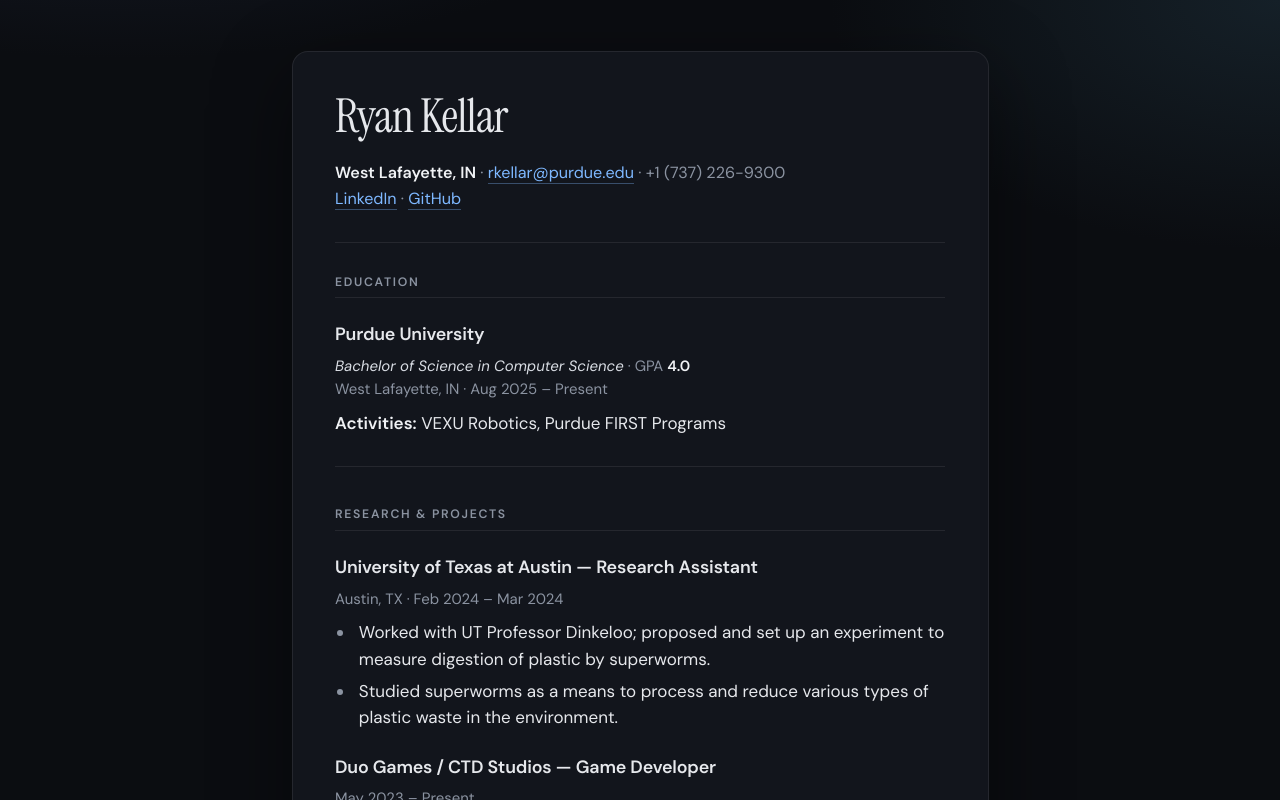
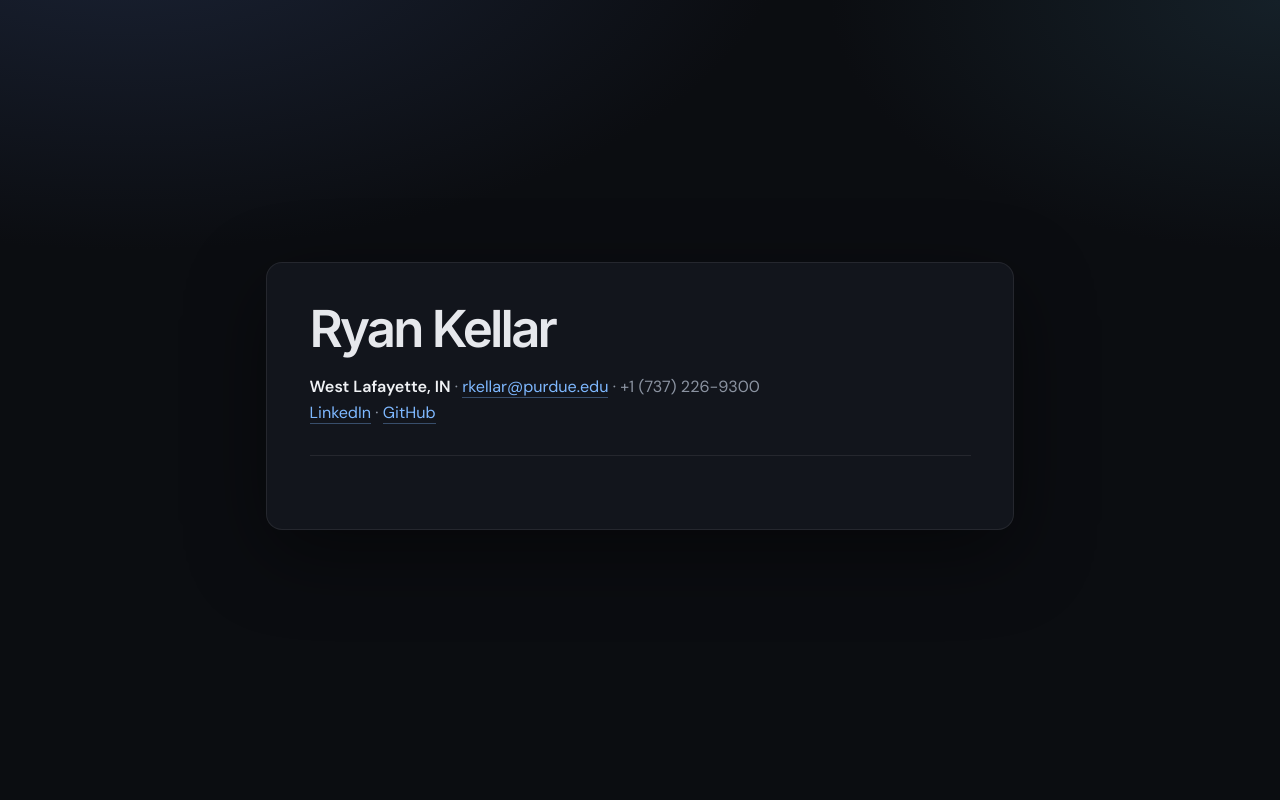
Before and after one commit to Ruxton07/rkellar.me, a React (Vite) app: page / in a window 1280 px wide. Shown: the top 800 px of the page. Built offline with nearby package versions, Linux system fonts and the light colour scheme.

Commit message:
feat(ui): scroll-snap resume sections, section transitions, Inter name
Made-with: Cursor

```diff
--- a/src/App.tsx
+++ b/src/App.tsx
@@ -2,6 +2,8 @@ import ReactMarkdown from 'react-markdown'
 import remarkGfm from 'remark-gfm'
 import type { Components } from 'react-markdown'
 import resume from './content/resume.md?raw'
+import { splitResumeSections } from './splitResumeSections'
+import { ResumeSection } from './ResumeSection'
 
 const markdownComponents: Components = {
   a: ({ href, children, ...rest }) => {
@@ -18,14 +20,18 @@ const markdownComponents: Components = {
   },
 }
 
+const sections = splitResumeSections(resume)
+
 export default function App() {
   return (
     <div className="page">
-      <article className="resume">
-        <ReactMarkdown remarkPlugins={[remarkGfm]} components={markdownComponents}>
-          {resume}
-        </ReactMarkdown>
-      </article>
+      {sections.map((chunk, i) => (
+        <ResumeSection key={i} isIntro={i === 0}>
+          <ReactMarkdown remarkPlugins={[remarkGfm]} components={markdownComponents}>
+            {chunk}
+          </ReactMarkdown>
+        </ResumeSection>
+      ))}
     </div>
   )
 }
--- /dev/null
+++ b/src/ResumeSection.tsx
@@ -0,0 +1,34 @@
+import { useEffect, useRef, useState, type ReactNode } from 'react'
+
+type Props = {
+  children: ReactNode
+  isIntro?: boolean
+}
+
+export function ResumeSection({ children, isIntro }: Props) {
+  const ref = useRef<HTMLElement>(null)
+  const [visible, setVisible] = useState(isIntro ?? false)
+
+  useEffect(() => {
+    if (isIntro) return
+    const el = ref.current
+    if (!el) return
+    const io = new IntersectionObserver(
+      ([entry]) => {
+        if (entry.isIntersecting) setVisible(true)
+      },
+      { threshold: 0.15, rootMargin: '-5% 0px -10% 0px' },
+    )
+    io.observe(el)
+    return () => io.disconnect()
+  }, [isIntro])
+
+  return (
+    <section
+      ref={ref}
+      className={`resume-section${visible ? ' resume-section--visible' : ''}${isIntro ? ' resume-section--intro' : ''}`}
+    >
+      <div className="resume-section__panel resume">{children}</div>
+    </section>
+  )
+}
--- a/src/index.css
+++ b/src/index.css
@@ -1,4 +1,4 @@
-@import url('https://fonts.googleapis.com/css2?family=DM+Sans:ital,opsz,wght@0,9..40,400;0,9..40,500;0,9..40,600;0,9..40,700;1,9..40,400&family=Instrument+Serif:ital@0;1&display=swap');
+@import url('https://fonts.googleapis.com/css2?family=DM+Sans:ital,opsz,wght@0,9..40,400;0,9..40,500;0,9..40,600;0,9..40,700&family=Inter:wght@500;600;700&display=swap');
 
 :root {
   --bg: #0b0d11;
@@ -26,30 +26,64 @@
   box-sizing: border-box;
 }
 
+html {
+  scroll-behavior: smooth;
+}
+
+html,
 body {
+  height: 100%;
   margin: 0;
+}
+
+body {
   min-height: 100svh;
   background: radial-gradient(1200px 600px at 10% -10%, #1a2234 0%, transparent 55%),
     radial-gradient(900px 500px at 100% 0%, #152028 0%, transparent 50%), var(--bg);
 }
 
 #root {
-  min-height: 100svh;
+  height: 100%;
+  min-height: 100%;
 }
 
+/* Scroll container: one “screen” per section with snap */
 .page {
+  height: 100vh;
+  height: 100dvh;
+  max-width: 100%;
+  margin: 0;
+  padding: 0;
+  overflow-y: auto;
+  overflow-x: hidden;
+  scroll-snap-type: y mandatory;
+  scroll-behavior: smooth;
+  -webkit-overflow-scrolling: touch;
+}
+
+.resume-section {
+  min-height: 100vh;
+  min-height: 100dvh;
+  scroll-snap-align: start;
+  scroll-snap-stop: normal;
+  display: flex;
+  flex-direction: column;
+  justify-content: center;
+  padding: 2.5rem max(1.25rem, calc(50vw - 22rem)) 3rem;
+  opacity: 0.45;
+  transform: translateY(18px);
+  transition: opacity 0.55s ease, transform 0.55s ease;
+}
+
+.resume-section--visible {
+  opacity: 1;
+  transform: translateY(0);
+}
+
+.resume-section__panel {
+  width: 100%;
   max-width: 44rem;
   margin: 0 auto;
-  padding: 3rem 1.5rem 4rem;
-}
-
-@media (max-width: 520px) {
-  .page {
-    padding: 2rem 1.15rem 3rem;
-  }
-}
-
-.resume {
   background: var(--bg-elevated);
   border: 1px solid var(--border);
   border-radius: 16px;
@@ -58,19 +92,24 @@ body {
 }
 
 @media (max-width: 520px) {
-  .resume {
+  .resume-section {
+    padding: 1.75rem 1.15rem 2.25rem;
+  }
+
+  .resume-section__panel {
     padding: 1.5rem 1.25rem 1.75rem;
     border-radius: 12px;
   }
 }
 
-.resume h1 {
-  font-family: 'Instrument Serif', Georgia, serif;
-  font-size: clamp(2.1rem, 5vw, 2.75rem);
-  font-weight: 400;
-  letter-spacing: -0.02em;
+/* Name: modern geometric sans */
+.resume-section--intro .resume h1 {
+  font-family: 'Inter', system-ui, sans-serif;
+  font-size: clamp(2.25rem, 6vw, 3rem);
+  font-weight: 600;
+  letter-spacing: -0.055em;
   margin: 0 0 0.35em;
-  line-height: 1.15;
+  line-height: 1.08;
 }
 
 .resume h1 + p {
@@ -98,8 +137,8 @@ body {
   border-bottom: 1px solid var(--border);
 }
 
-.resume h2:first-of-type {
-  margin-top: 1.5rem;
+.resume-section:not(.resume-section--intro) .resume h2:first-of-type {
+  margin-top: 0;
 }
 
 .resume h3 {
@@ -160,3 +199,16 @@ body {
   font-style: italic;
   color: #d8dce3;
 }
+
+@media (prefers-reduced-motion: reduce) {
+  .page {
+    scroll-snap-type: none;
+    scroll-behavior: auto;
+  }
+
+  .resume-section {
+    transition: none;
+    opacity: 1;
+    transform: none;
+  }
+}
--- /dev/null
+++ b/src/splitResumeSections.ts
@@ -0,0 +1,5 @@
+/** Split markdown at level-2 headings so each major resume block can be its own viewport section. */
+export function splitResumeSections(markdown: string): string[] {
+  const parts = markdown.split(/\n(?=## )/)
+  return parts.map((p) => p.trim()).filter(Boolean)
+}
```
